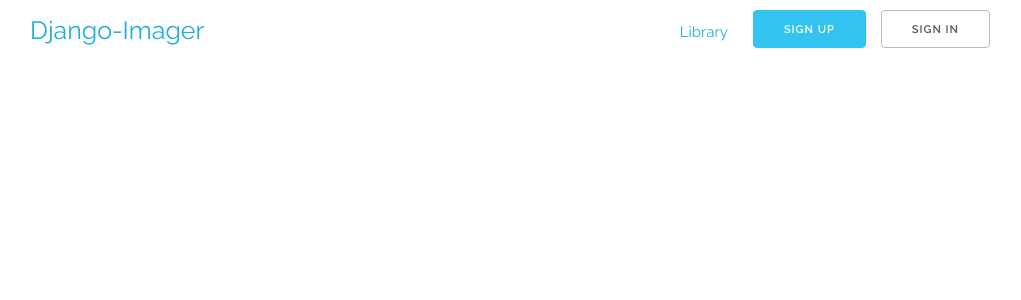
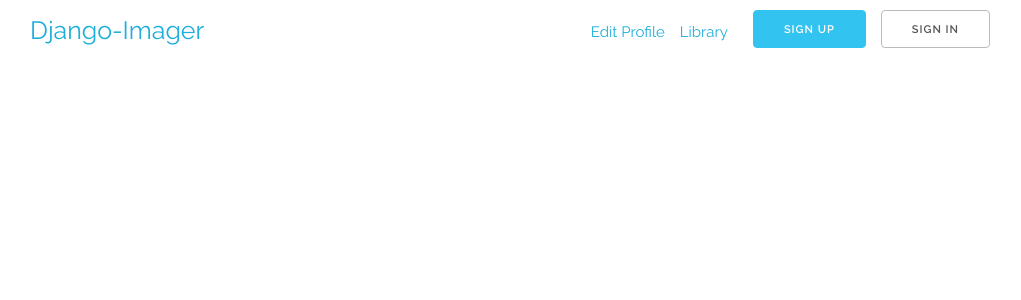
Before and after one commit to jesseklein406/django-imager, a Django app: page /profile/ in a window 1280 px wide. Shown: the top 300 px of the page, without its empty margins (130-1151 px from the left). Run offline with Django 3.2, Linux system fonts and the light colour scheme; some libraries are stand-ins or nearby versions.

Commit message:
Update profile and edit profile links on templates

```diff
--- a/imagersite/imager_profile/templates/imager_profile/profile_detail.html
+++ b/imagersite/imager_profile/templates/imager_profile/profile_detail.html
@@ -3,6 +3,7 @@
 {% block nav %}
 <nav id="navbar-collapse" class="collapse u-pull-left">
   <ul class="u-cf">
+    <li><a href="{% url 'profile:edit' %}">Edit Profile</a></li>
     <li><a href="{% url 'library' %}">Library</a></li>
   </ul>
 </nav>
--- a/imagersite/imager_profile/templates/imager_profile/profile_edit.html
+++ b/imagersite/imager_profile/templates/imager_profile/profile_edit.html
@@ -3,6 +3,7 @@
 {% block nav %}
 <nav id="navbar-collapse" class="collapse u-pull-left">
   <ul class="u-cf">
+    <li><a href="{% url 'profile:detail' %}">Profile</a></li>
     <li><a href="{% url 'library' %}">Library</a></li>
   </ul>
 </nav>
```
